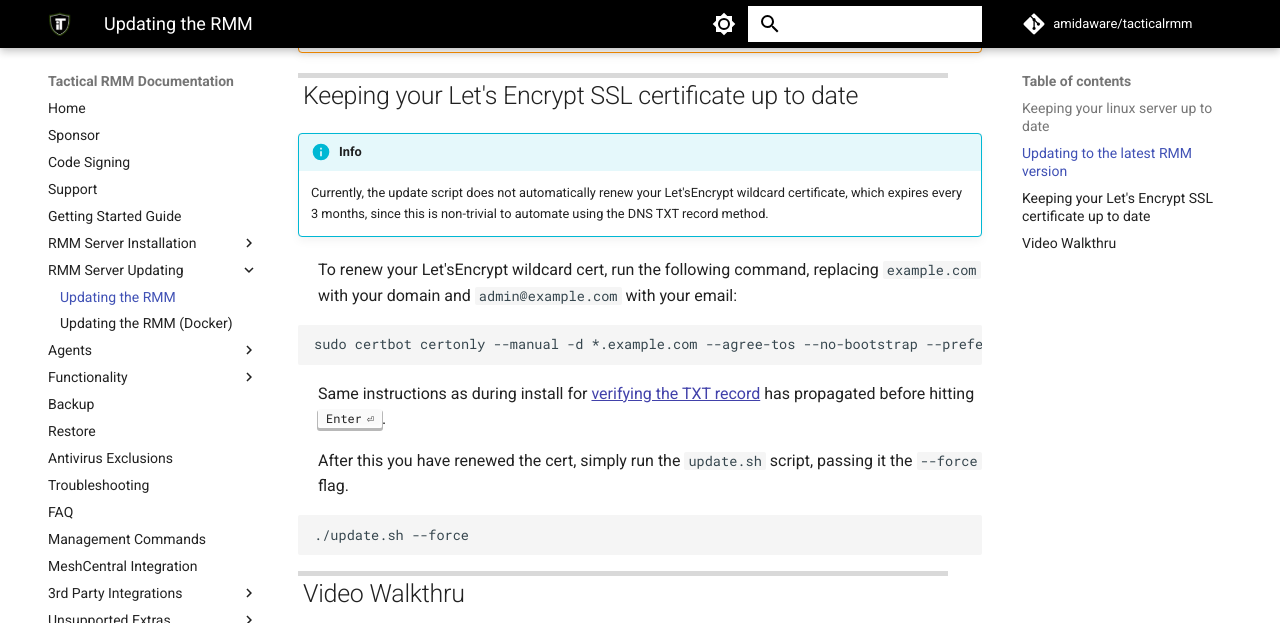
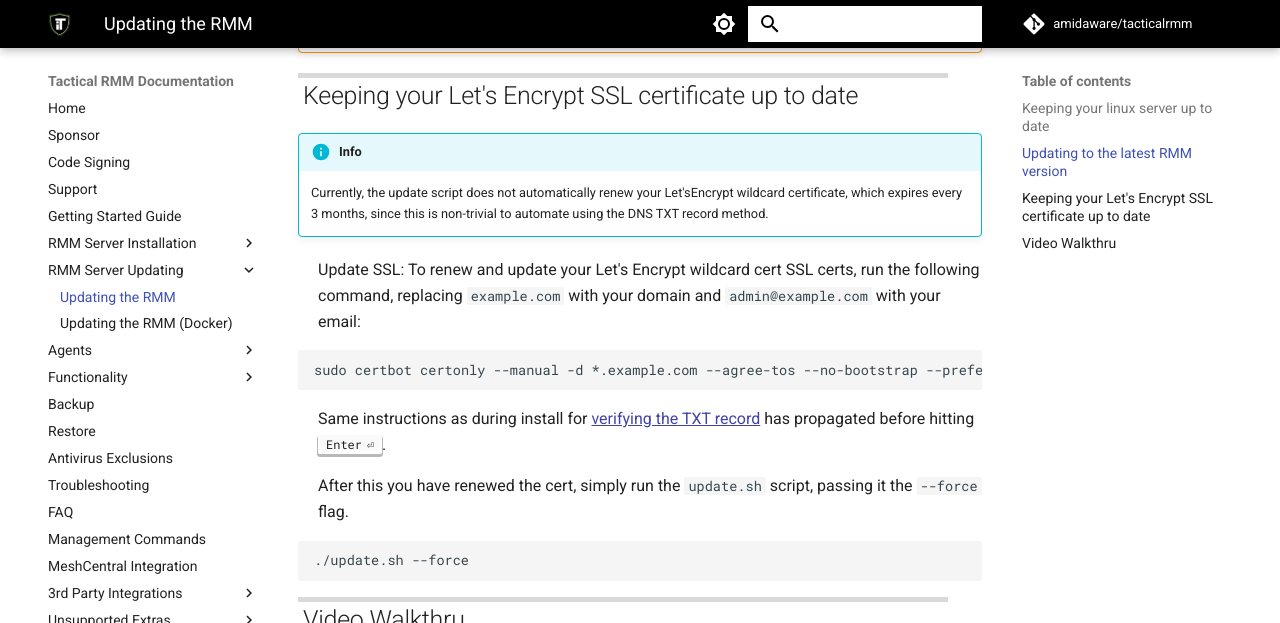
Before and after one commit to amidaware/trmm-docs, an MkDocs documentation site: the page built from docs/update_server.md, in a window 1280 px wide and 900 px high, scrolled down 1861 px, cut to the strip 0-623 px from the top of the window. Built offline with MkDocs 1.6.1 and Material for MkDocs 9.7.7, drawn with Linux system fonts in a browser that asks for light colours; comment, search, counter and statistics services are not loaded.

Commit message:
tweaking ssl update wording

````diff
--- a/docs/update_server.md
+++ b/docs/update_server.md
@@ -72,7 +72,7 @@
 !!!info
     Currently, the update script does not automatically renew your Let'sEncrypt wildcard certificate, which expires every 3 months, since this is non-trivial to automate using the DNS TXT record method.
 
-To renew your Let'sEncrypt wildcard cert, run the following command, replacing `example.com` with your domain and `admin@example.com` with your email:
+Update SSL: To renew and update your Let's Encrypt wildcard cert SSL certs, run the following command, replacing `example.com` with your domain and `admin@example.com` with your email:
 
 ```bash
 sudo certbot certonly --manual -d *.example.com --agree-tos --no-bootstrap --preferred-challenges dns -m admin@example.com --no-eff-email
````
